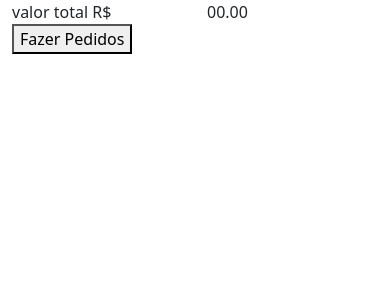
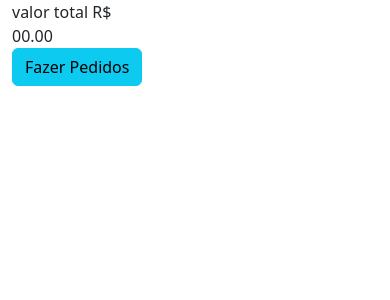
Before and after one commit to Rodrigoyu/pi_MenuDigital, a PHP site: page /diogo/site/index.php in a window 390 px wide. Shown: the top 300 px of the page. Run offline with PHP 8.4, Linux system fonts and the light colour scheme; data that the repository does not hold is empty.

Commit message:
corrigindo error do contado

```diff
--- a/site/view/body.php
+++ b/site/view/body.php
@@ -6,19 +6,19 @@ $itemMenu = listarItemMenu();
 <!--Fim Do Header-->
 
 <!--Inicio do cardapio-->
-<div class="container-md ">
-    <div class="container-md px-4 justify-content-center">
+<div class="container-md conteine_Pricipal ">
+    <div class="conteine_pricipal_cardapio container-md px-4 justify-content-center">
             <?php foreach ($itemMenu as $item): ?>
-                <div class="row border">
+                <div class="caixa_de_item row border">
 
-                    <div class="col justify-content-center caixa_de_item">
+                    <div class="col justify-content-center informacao_div">
                         <div class=" h2 titulo_da_caixa row ">
                             <?= $item['nome'] ?>
                         </div>
                         <div class=" col-md-5 gy-5 descricao_da_caixa">
                             <?= $item['descricao'] ?>
                         </div>
-                        <div class="preco_da_caixa row">Preço R$<div id="valor_do_preco col-md-5" class="preço_div col">
+                        <div class="preco_da_caixa row">Preço R$<div id="valor_do_preco" class="preço_div col">
                                 <?= floatval($item['valor']) ?>
                             </div>
                         </div>
@@ -32,22 +32,12 @@ $itemMenu = listarItemMenu();
 
 
 
-                    <div class="row container text-center">
-
-                        <div class="row ">
-                            <div class="col col-md-auto .quantidade_1 ">
-                                <button class="btn btn-outline-info" id="meno_button"
-                                    onclick="subtrairQuantidade(this)">-</button>
-                            </div>
-
-                            <div class="col col-md-auto border text-center .preço_div">0</div>
-
-                            <div class="col col-md-auto">
-                                <button class="btn btn-outline-info" id="mais_button"
-                                    onclick="adicionarQuantidade(this)">+</button>
-                            </div>
+                    <div class="button_div ">
+                        <div class="butao_da_caixa d-flex border-4 ">
+                            <button class="btn btn-outline-info" id="meno_button" onclick="subtrairQuantidade(this)">-</button>
+                            <div class="quantidade_1 border-4 border-left border-right">0</div>
+                            <button class="btn btn-outline-info" id="mais_button" onclick="adicionarQuantidade(this)">+</button>
                         </div>
-
                     </div>
 
 
@@ -56,12 +46,13 @@ $itemMenu = listarItemMenu();
             <?php endforeach ?>
     </div>
 
-    <div class="conteine_valor row ">
-        <div class="caixa_de_valor col col-md-auto ">
+    <div class="conteine_valor">
+        <div class="caixa_de_valor">
             valor total R$
+            <div class="preço_atual" id="preco_atual">00.00</div>
         </div>
-        <div class="preço_atual col col-md-auto" id="preco_atual">00.00</div>
-        <div class="button_envia_pedidos"><button class="button_cardapio_adiciona" type="submit">Fazer Pedidos</button>
+        <div class="button_envia_pedidos">
+            <button class="btn btn-info" type="submit">Fazer Pedidos</button>
         </div>
     </div>
 
```
